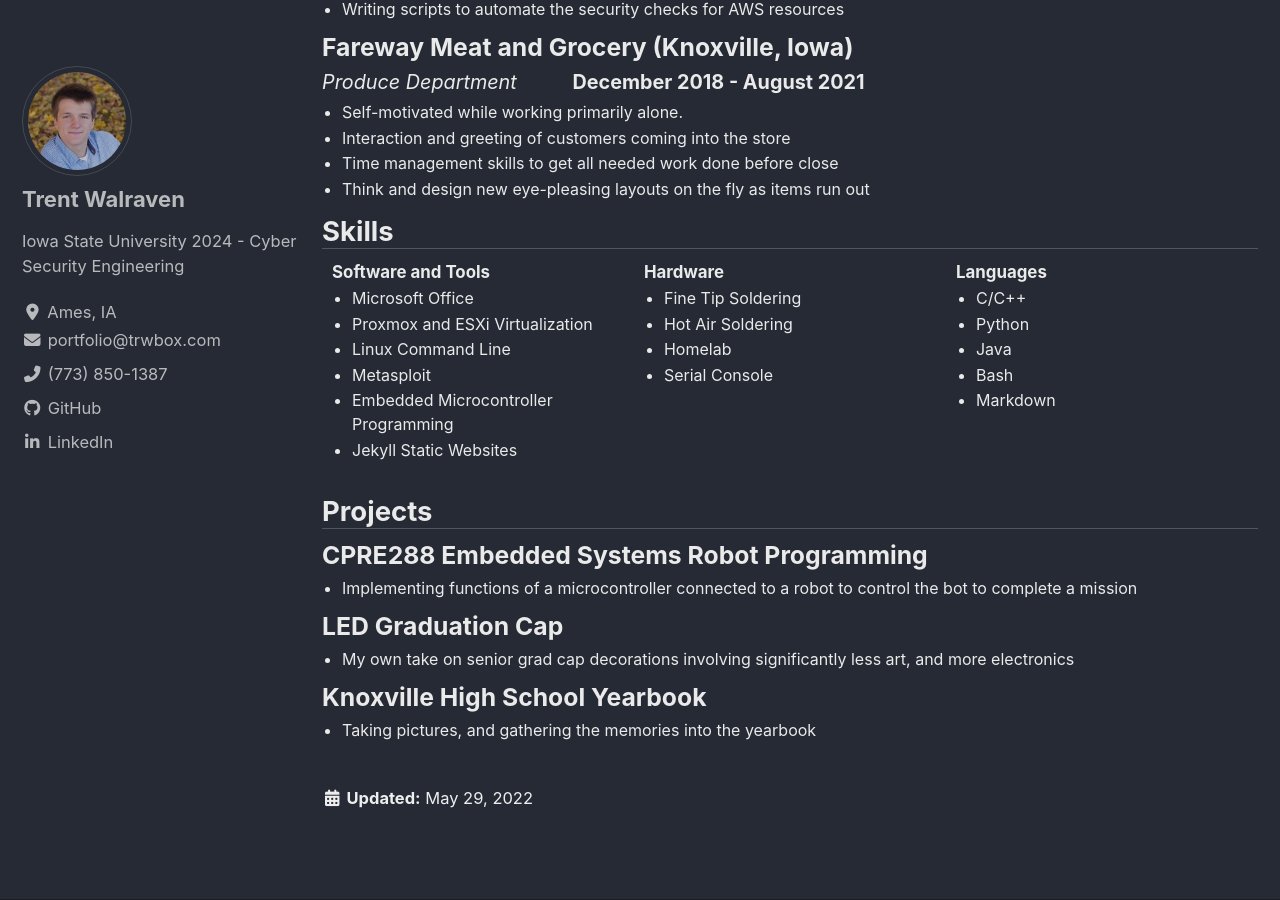
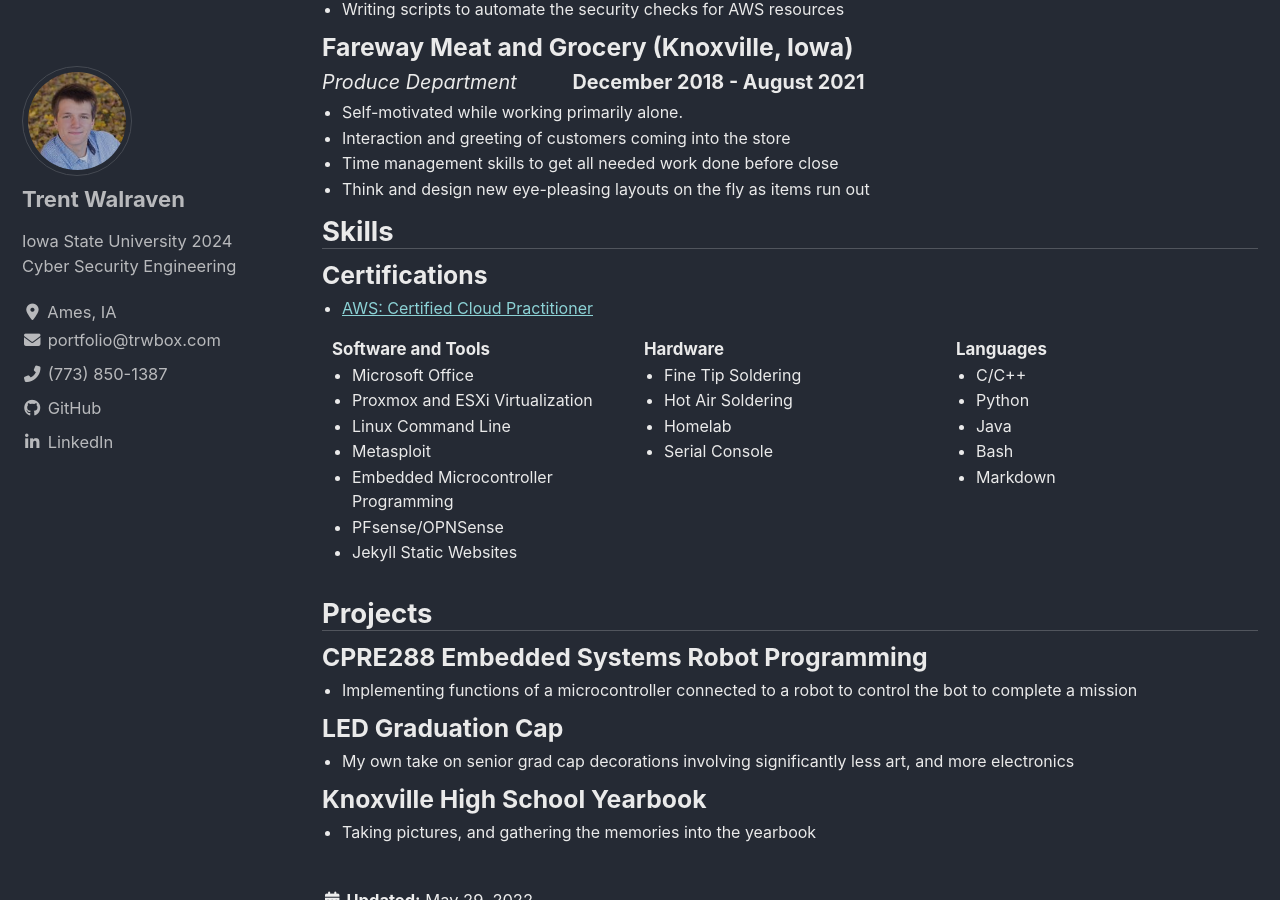
Before and after one commit to trwbox/trwbox.github.io, a Jekyll site: the page built from _pages/resume.md, in a window 1280 px wide and 900 px high, scrolled down 1552 px. Built offline with Jekyll 4.4.1, drawn with Linux system fonts in a browser that asks for light colours; cached includes are drawn as plain includes.

Commit message:
Adding changes to resume

```diff
--- a/_pages/resume.md
+++ b/_pages/resume.md
@@ -1,6 +1,6 @@
 ---
 # This page has a lot of custom CSS in resume.css, and things in its custom layout in resume.html
-custom_bio: "Iowa State University 2024 - Cyber Security Engineering"
+custom_bio: "Iowa State University 2024<br>Cyber Security Engineering"
 title: "Trent Walraven - Resume"
 author: Trent Walraven Resume
 layout: resume
@@ -84,6 +84,10 @@ For a PDF version of my resume click [here](/assets/files/resume.pdf){:target="_
 
 ## Skills {{underline}}
 
+### Certifications
+
+- [AWS: Certified Cloud Practitioner](https://www.credly.com/badges/10cfa6da-e5e9-48e3-8fb7-65577a226488/linked_in?t=repi47){:target="_blank"}
+
 <div class="row">
   <div class="column3">
     <h3 id="software-and-tools">Software and Tools</h3>
@@ -93,6 +97,7 @@ For a PDF version of my resume click [here](/assets/files/resume.pdf){:target="_
       <li>Linux Command Line</li>
       <li>Metasploit</li>
       <li>Embedded Microcontroller Programming</li>
+      <li>PFsense/OPNSense</li>
       <li>Jekyll Static Websites</li>
     </ul>
   </div>
```
